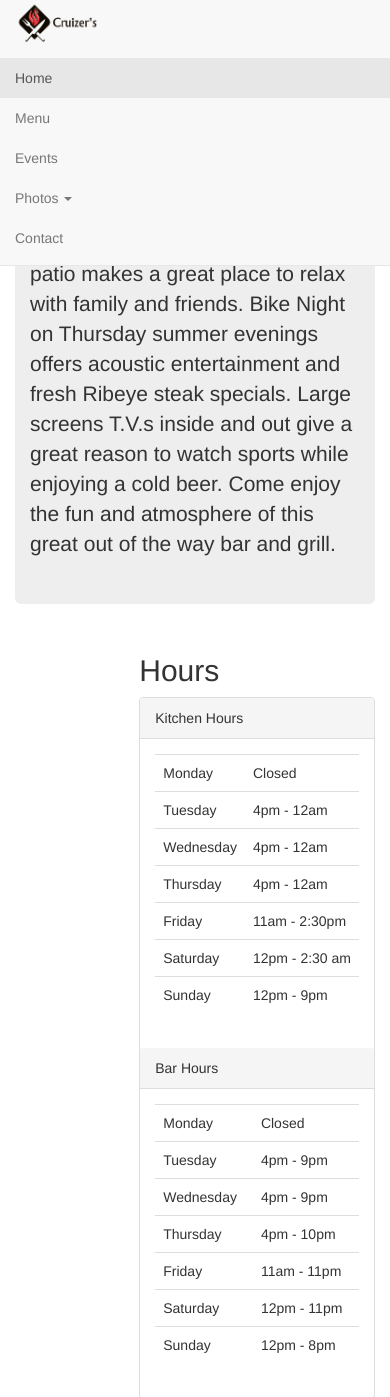
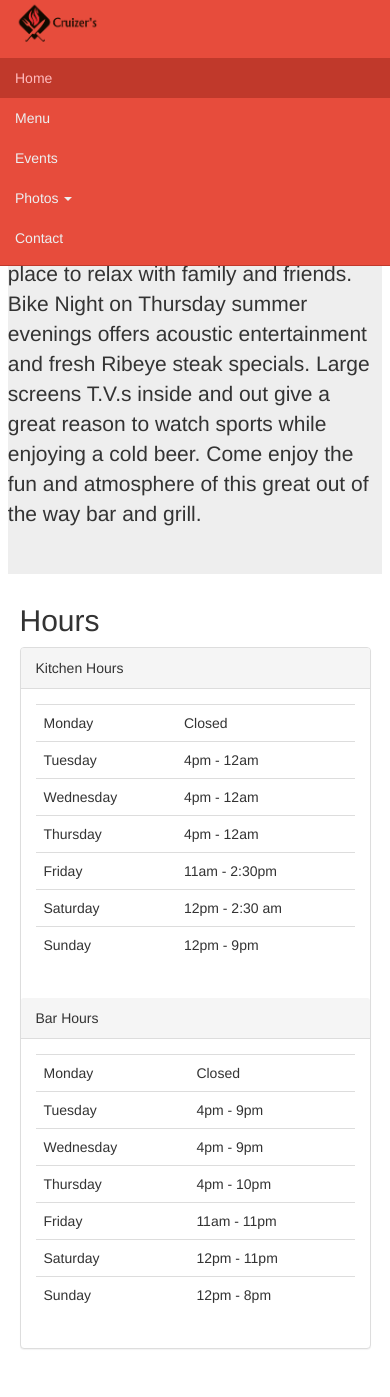
Before and after one commit to patback66/coen163-project, a plain HTML site: page newVersion/index.html in a window 390 px wide. Shown: the top 1397 px of the page. After the commit the page ends 1369 px from the top, so only its background shows below. Drawn offline with nearby package versions, Linux system fonts and the light colour scheme.

Commit message:
updating main, added mainstyle.css

```diff
--- a/newVersion/css/mainstyle.css
+++ b/newVersion/css/mainstyle.css
@@ -52,6 +52,16 @@
   color: #ffbbbc;
 }
 
+#hours {
+  margin-right:5%;
+}
+
+.jumbotron {
+  margin-top:10%;
+  margin-left:2%;
+  margin-right:2%;
+}
+
 @media (max-width: 767px) {
   .navbar-default .navbar-nav .open .dropdown-menu > li > a {
     color: #ecf0f1;
@@ -66,12 +76,16 @@
     color: #ffbbbc;
     background-color: #c0392b;
   }
+  .body {
+    padding-top:50%;
+  }
+  #hours {
+    margin-left:5%;
+    margin-right:5%;
+  }
+  .jumbotron {
+    margin-top:10%;
+    margin-left:2%;
+    margin-right:2%;
+  }
 }
-#hours {
-  float:right;
-  width: 25%;
-}
-
-.container .jumbotron, .container-fluid .jumbotron {
-  margin-top:25%;
-}
--- a/newVersion/index.html
+++ b/newVersion/index.html
@@ -3,9 +3,9 @@
 <title>W3.CSS</title>
 <meta name="viewport" content="width=device-width, initial-scale=1">
 <link rel="stylesheet" href="https://maxcdn.bootstrapcdn.com/bootstrap/3.3.7/css/bootstrap.min.css">
+<link rel="stylesheet" href="css/mainstyle.css">
 <script src="https://ajax.googleapis.com/ajax/libs/jquery/3.1.1/jquery.min.js"></script>
 <script src="https://maxcdn.bootstrapcdn.com/bootstrap/3.3.7/js/bootstrap.min.js"></script>
-<link rel="stylesheet" content="css/mainstyle.css">
 <script src="js/dropdown.js"></script>
 <body>
   <nav class="navbar navbar-default navbar-fixed-top" role="navigation">
@@ -29,17 +29,17 @@
     </div>
   </nav>
 
+  <div class="row">
+    <div class="col-sm-8">
       <section>
-    <div class="container">
           <div class="jumbotron">
             <h1>Cruizer's Bar and Grill</h1>
             <p>Cruizers offers a great variety of fresh food from our menu from our delicious Lugnuts, to our handmade Pork Tenderloins. Our patio makes a great place to relax with family and friends. Bike Night on Thursday summer evenings offers acoustic entertainment and fresh Ribeye steak specials. Large screens T.V.s inside and out give a great reason to watch sports while enjoying a cold beer. Come enjoy the fun and atmosphere of this great out of the way bar and grill.﻿</p>
           </div>
+      </section>
     </div>
-  </section>
-
+    <div class="col-md-4">
       <aside id="hours">
-    <div class="container pull-right">
           <h2>Hours</h2>
           <div class="panel panel-default">
             <div class="panel-heading">Kitchen Hours</div>
@@ -71,7 +71,8 @@
                 </table>
             </div>
         </div>
+      </aside>
     </div>
-  </aside>
+  </div>
 </body>
 </html>
```
Lines whose indentation alone changed are shown as unchanged.
